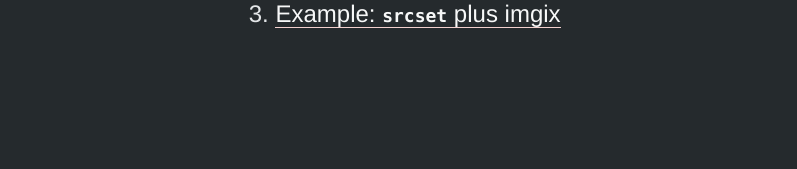
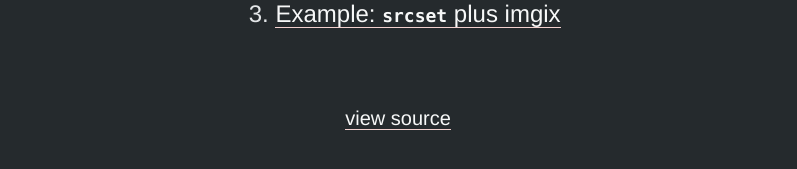
Before and after one commit to opattison/demo-jekyll-imgix, a Jekyll site: the page built from index.md, in a window 1280 px wide. Shown: the part 204-373 px from the top of the page, without its empty margins (242-1039 px from the left). Built offline with Jekyll 4.4.1, drawn with Linux system fonts in a browser that asks for light colours.

Commit message:
add link to source on demo site

```diff
--- a/_layouts/default.html
+++ b/_layouts/default.html
@@ -58,6 +58,7 @@
       margin: 2em auto;
       max-width: 30em;
       padding: 1em;
+      text-align: center;
     }
 
     ol {
@@ -110,6 +111,8 @@
 
 {% if page.permalink != '/' %}
 <p class="note"><a href="/">back to index</a></p>
+{% else %}
+<p class="note"><a href="https://github.com/opattison/demo-jekyll-imgix">view source</a></p>
 {% endif %}
 
 </body>
```
